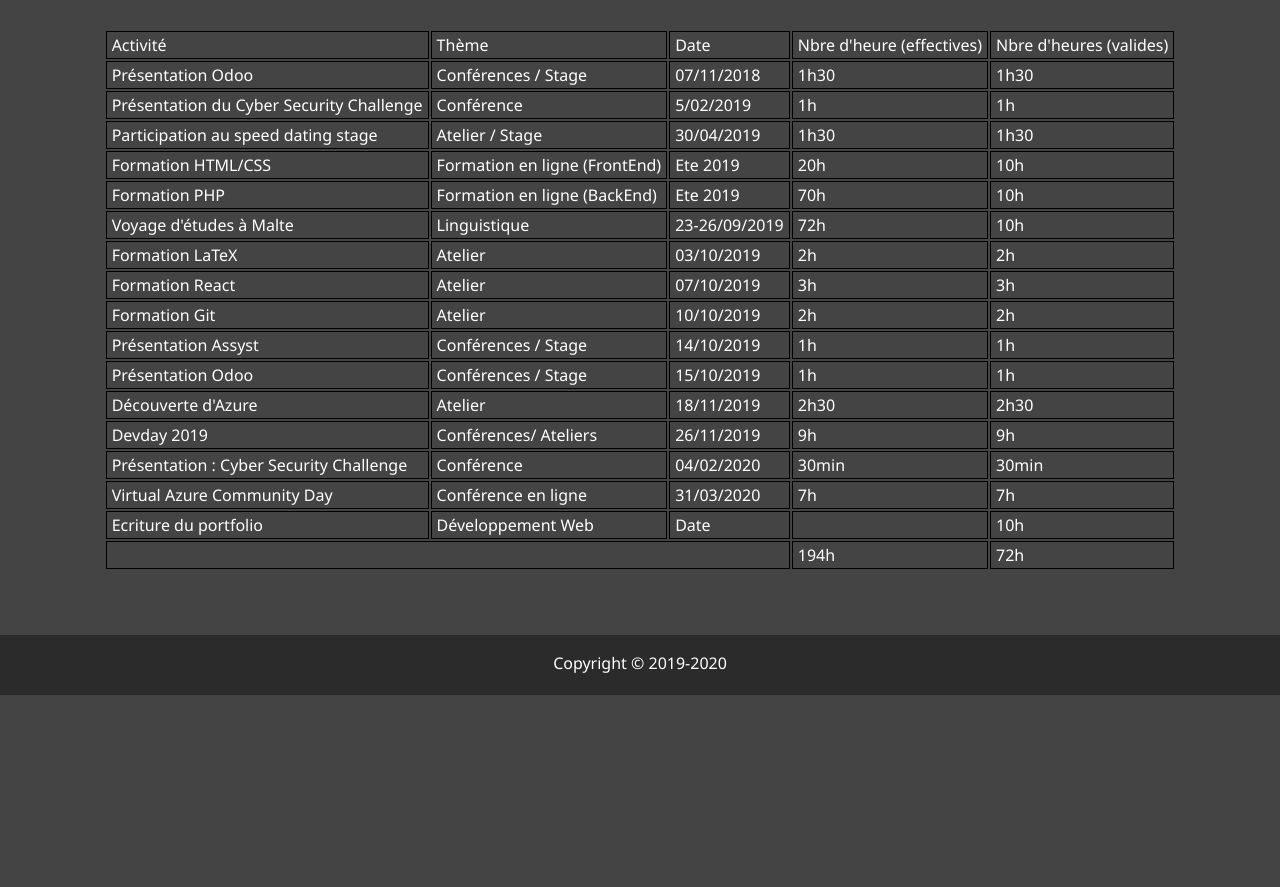
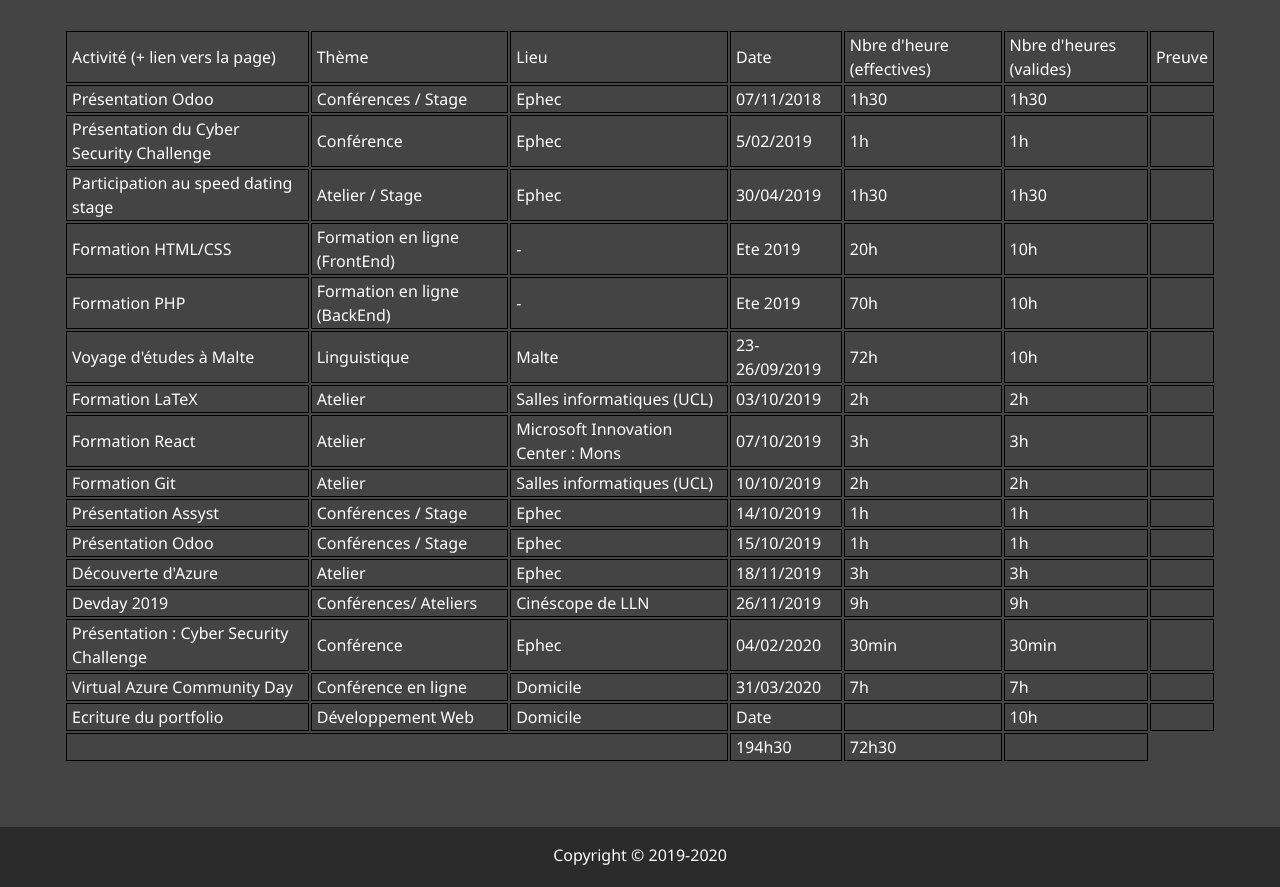
Before and after one commit to cmiesse/portfolio, a website: page dist/work.html in a window 1280 px wide. Shown: the part 1945-2832 px from the top of the page. Before the commit the page ends 2640 px from the top, so only its background shows below. Drawn offline with Linux system fonts and the light colour scheme.

Commit message:
preuve Azure et VACD + tableau lieu + modif odoo et devday

```diff
--- a/dist/work.html
+++ b/dist/work.html
@@ -207,20 +207,24 @@
         <table id="recap" align="center">
           <thead>
             <tr>
-              <td>Activité</td>
+              <td>Activité (+ lien vers la page)</td>
               <td>Thème</td>
+              <td>Lieu</td>
               <td>Date</td>
               <td>Nbre d'heure (effectives)</td>
               <td>Nbre d'heures (valides)</td>
+              <td>Preuve</td>
             </tr>
           </thead>
           <tbody>
             <tr>
               <td><a href="Activite/odoo.html">Présentation Odoo</a></td>
               <td>Conférences / Stage</td>
+              <td>Ephec</td>
               <td>07/11/2018</td>
               <td>1h30</td>
               <td>1h30</td>
+              <td></td>
             </tr>
             <tr>
               <td>
@@ -229,9 +233,11 @@
                 >
               </td>
               <td>Conférence</td>
+              <td>Ephec</td>
               <td>5/02/2019</td>
               <td>1h</td>
               <td>1h</td>
+              <td></td>
             </tr>
             <tr>
               <td>
@@ -240,79 +246,101 @@
                 >
               </td>
               <td>Atelier / Stage</td>
+              <td>Ephec</td>
               <td>30/04/2019</td>
               <td>1h30</td>
               <td>1h30</td>
+              <td></td>
             </tr>
             <tr>
               <td><a href="Activite/htmlcss.html">Formation HTML/CSS</a></td>
               <td>Formation en ligne (FrontEnd)</td>
+              <td>-</td>
               <td>Ete 2019</td>
               <td>20h</td>
               <td>10h</td>
+              <td></td>
             </tr>
             <tr>
               <td><a href="Activite/php.html">Formation PHP</a></td>
               <td>Formation en ligne (BackEnd)</td>
+              <td>-</td>
               <td>Ete 2019</td>
               <td>70h</td>
               <td>10h</td>
+              <td></td>
             </tr>
             <tr>
               <td><a href="Activite/malte.html">Voyage d'études à Malte</a></td>
               <td>Linguistique</td>
+              <td>Malte</td>
               <td>23-26/09/2019</td>
               <td>72h</td>
               <td>10h</td>
+              <td></td>
             </tr>
             <tr>
               <td><a href="Activite/latex.html">Formation LaTeX</a></td>
               <td>Atelier</td>
+              <td>Salles informatiques (UCL)</td>
               <td>03/10/2019</td>
               <td>2h</td>
               <td>2h</td>
+              <td></td>
             </tr>
             <tr>
               <td><a href="Activite/react.html">Formation React</a></td>
               <td>Atelier</td>
+              <td>Microsoft Innovation Center : Mons</td>
               <td>07/10/2019</td>
               <td>3h</td>
               <td>3h</td>
+              <td></td>
             </tr>
             <tr>
               <td><a href="Activite/git.html">Formation Git</a></td>
               <td>Atelier</td>
+              <td>Salles informatiques (UCL)</td>
               <td>10/10/2019</td>
               <td>2h</td>
               <td>2h</td>
+              <td></td>
             </tr>
             <tr>
               <td><a href="Activite/assyst.html">Présentation Assyst</a></td>
               <td>Conférences / Stage</td>
+              <td>Ephec</td>
               <td>14/10/2019</td>
               <td>1h</td>
               <td>1h</td>
+              <td></td>
             </tr>
             <tr>
               <td><a href="Activite/odoo.html">Présentation Odoo</a></td>
               <td>Conférences / Stage</td>
+              <td>Ephec</td>
               <td>15/10/2019</td>
               <td>1h</td>
               <td>1h</td>
+              <td></td>
             </tr>
             <tr>
               <td><a href="Activite/azure.html">Découverte d'Azure</a></td>
               <td>Atelier</td>
+              <td>Ephec</td>
               <td>18/11/2019</td>
-              <td>2h30</td>
-              <td>2h30</td>
+              <td>3h</td>
+              <td>3h</td>
+              <td></td>
             </tr>
             <tr>
               <td><a href="Activite/devday.html">Devday 2019</a></td>
               <td>Conférences/ Ateliers</td>
+              <td>Cinéscope de LLN</td>
               <td>26/11/2019</td>
               <td>9h</td>
               <td>9h</td>
+              <td></td>
             </tr>
             <tr>
               <td>
@@ -321,9 +349,11 @@
                 >
               </td>
               <td>Conférence</td>
+              <td>Ephec</td>
               <td>04/02/2020</td>
               <td>30min</td>
               <td>30min</td>
+              <td></td>
             </tr>
             <tr>
               <td>
@@ -332,25 +362,30 @@
                 >
               </td>
               <td>Conférence en ligne</td>
+              <td>Domicile</td>
               <td>31/03/2020</td>
               <td>7h</td>
               <td>7h</td>
+              <td></td>
             </tr>
             <tr>
               <td>
                 <a href="Activite/monPortfolio.html">Ecriture du portfolio</a>
               </td>
               <td>Développement Web</td>
+              <td>Domicile</td>
               <td>Date</td>
               <td></td>
               <td>10h</td>
+              <td></td>
             </tr>
           </tbody>
           <tfoot>
             <tr>
               <td colspan="3"></td>
-              <td>194h</td>
-              <td>72h</td>
+              <td>194h30</td>
+              <td>72h30</td>
+              <td></td>
             </tr>
           </tfoot>
         </table>
```
Also changed, not shown: dist/Activite/azure.html (+2 -1 lines), dist/Activite/devday.html (+2 -5 lines), dist/Activite/odoo.html (+3 -1 lines), dist/Activite/virtualAzure.html (+6 -1 lines), dist/img/preuveAzure.JPG (added), 2 other files.
